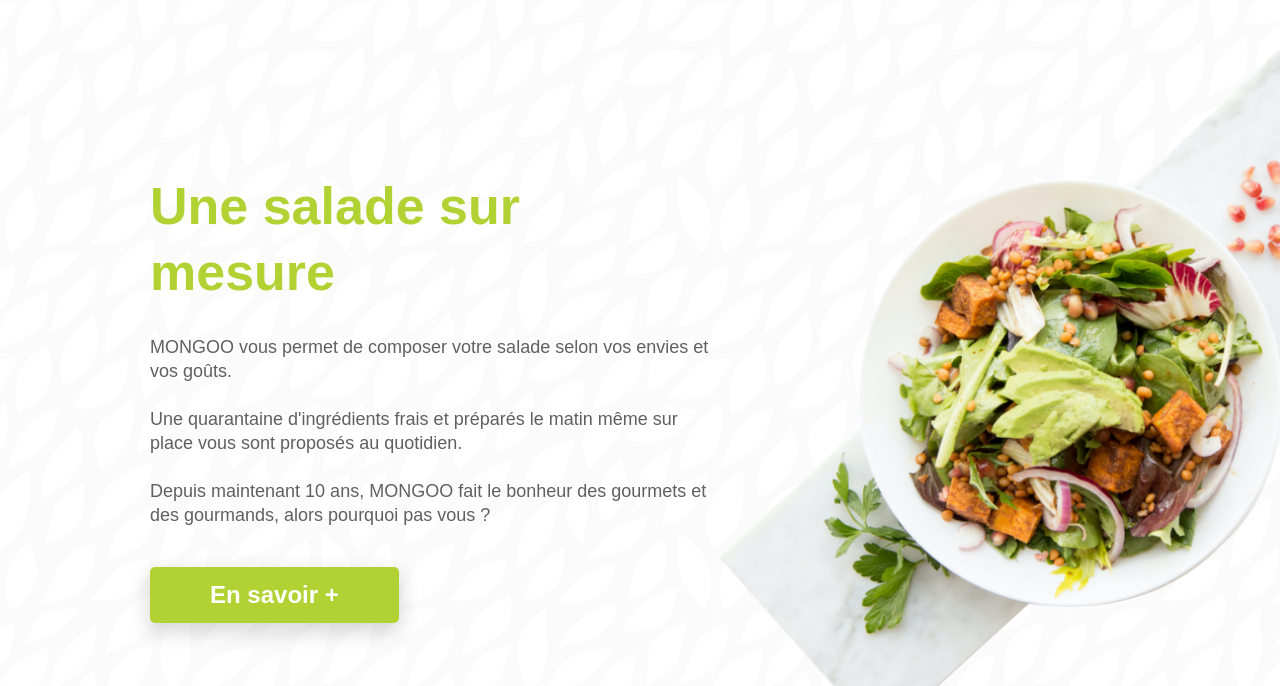
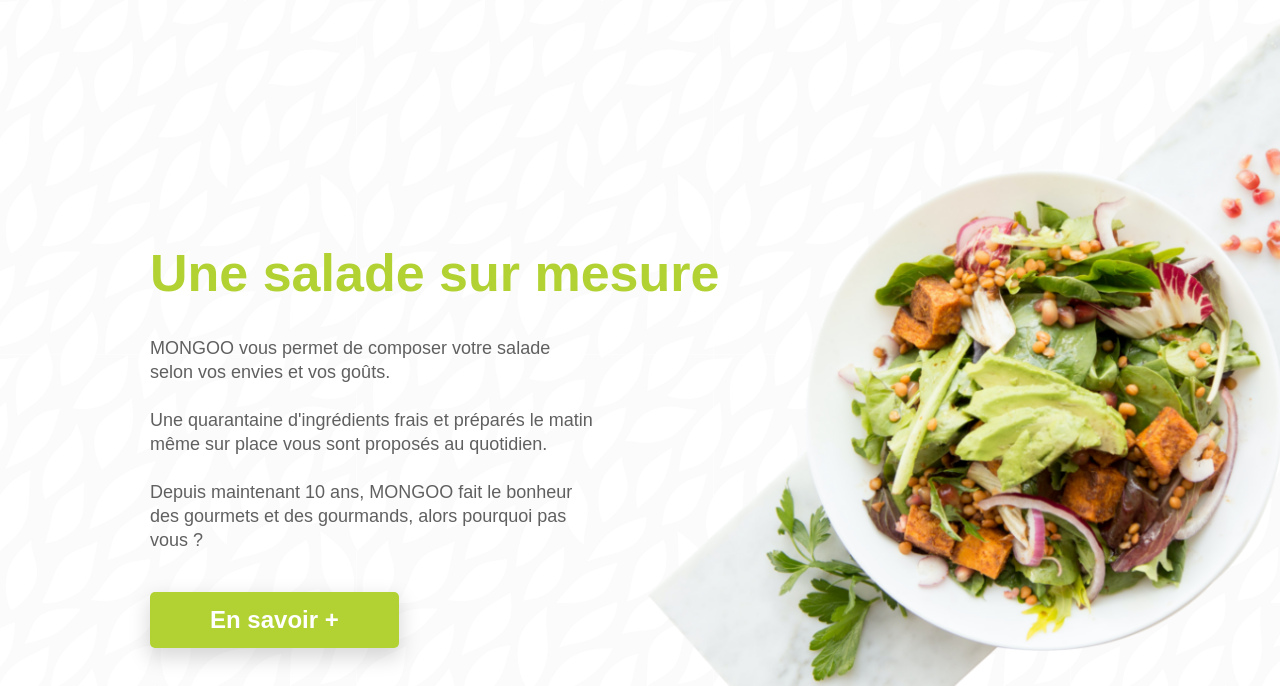
Before and after one commit to AnthxnyL/Mongoo, a plain HTML site: page scss-7-1/src/index.html in a window 1280 px wide. Shown: the part 802-1488 px from the top of the page. Drawn offline with Linux system fonts and the light colour scheme.

Commit message:
:art: improve strucutre and format of the code

```diff
--- a/scss-7-1/src/scss/layout/_header.scss
+++ b/scss-7-1/src/scss/layout/_header.scss
@@ -78,4 +78,5 @@
             }
         }
     }
+
 }
--- a/scss-7-1/src/scss/main.scss
+++ b/scss-7-1/src/scss/main.scss
@@ -28,13 +28,18 @@
     height: 100vh;
     width : 100%;
     background-image: url('img/background-first_section.png');
-    @include flex(flex-start, center);
-    position : relative;
+    @include grid(1fr 1fr, 1fr, 0px);
+    justify-content: flex-start;
+    align-items: center;
+    position: relative;
+    overflow: hidden;
 
     &__content {
-        padding-left: 150px;
-        width: 80%;
-;
+        grid-column: 1/3;
+        margin : 150px;
+        z-index: 1;
+        width: 100%;
+
 
             h2 {
                 @extend %heading2;
@@ -46,6 +51,7 @@
                 @extend %body-text;
                 color: $Dark-grey;
                 margin-top: $Line-height-body;
+                width : 35%;
             }
 
             button {
@@ -55,14 +61,15 @@
     }
 
     &__img{
-        overflow: hidden;
+        grid-column: 2;
+        grid-row: 1;
 
         img{
-            width: 130%;
+            z-index: 0;
+            position : absolute;
+            width: 65%;
             height: auto;
-            z-index: 1;
-            transform: translateX(0);
-            margin-top: 0;
+            top : 0;
         }
     }
 }
@@ -126,7 +133,8 @@
         &__card{
             @include flex(flex-start, center, column);
             height: 400px;
-            padding: 25px 100px;
+            padding: 25px 150px;
+            margin: 140px 40px;
 
             h2 {
                 @extend %heading2;
@@ -286,8 +294,7 @@
 
         .horizontal-bar {
             position: absolute;
-            top : calc(500px/2 - 4px);
-            translate: translateX(0);
+            top : calc(550px/2 - 4px);
             height: 8px;
             background-color: $White;
             width: 100%;
```
Also changed, not shown: scss-7-1/src/scss/main.css, 1 other file.
